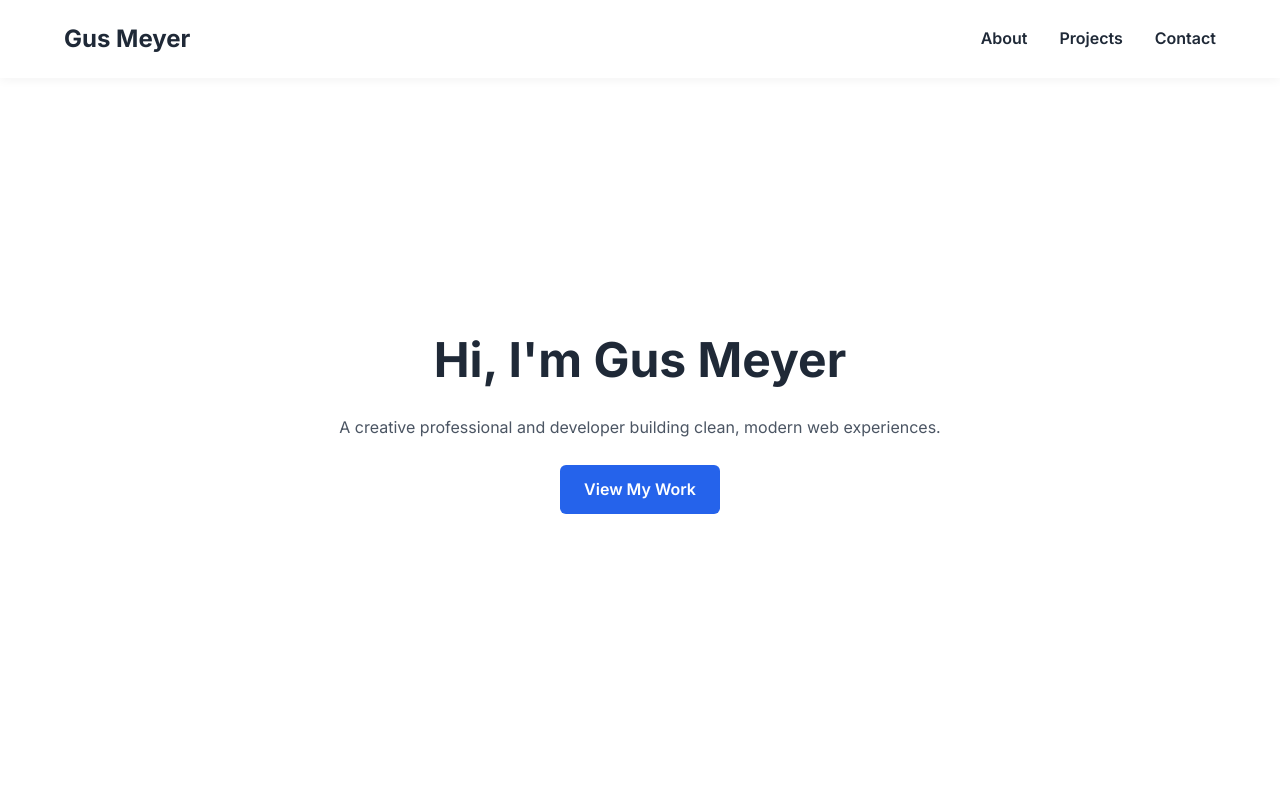
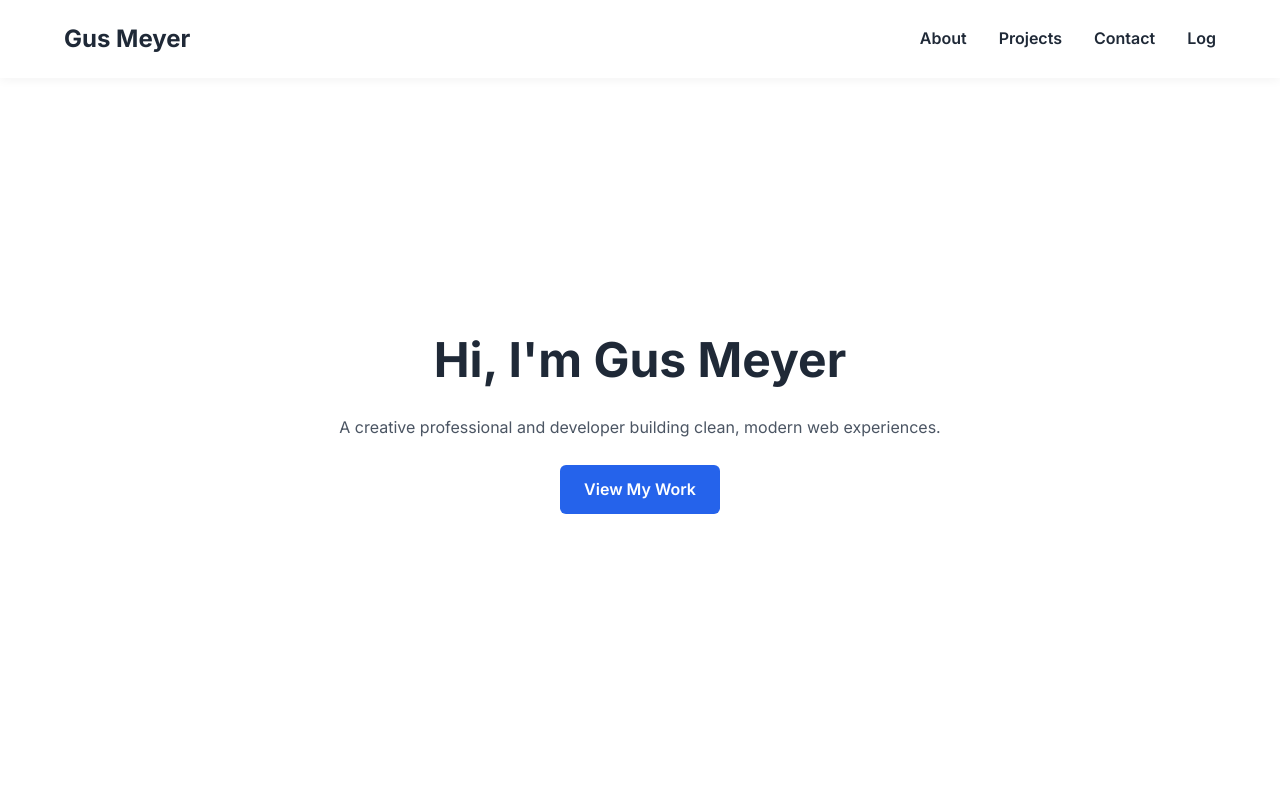
Before and after one commit to Thomasagus/thomasagus.github.io, a plain HTML site: page index.html in a window 1280 px wide. Shown: the top 800 px of the page. Drawn offline with Linux system fonts and the light colour scheme.

Commit message:
Update index.html

```diff
--- a/index.html
+++ b/index.html
@@ -16,6 +16,7 @@
             <li><a href="#about">About</a></li>
             <li><a href="#projects">Projects</a></li>
             <li><a href="#contact">Contact</a></li>
+            <li><a href="log.html">Log</a></li>
         </ul>
     </nav>
 
```
